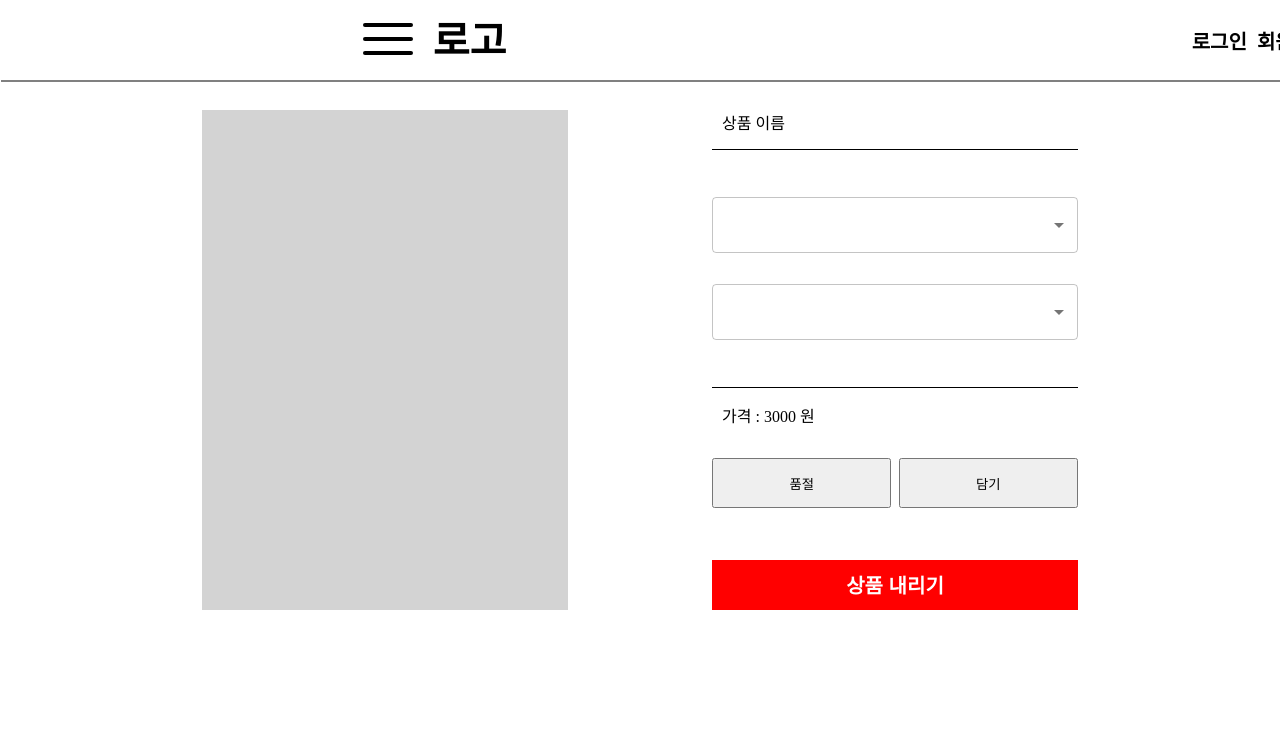
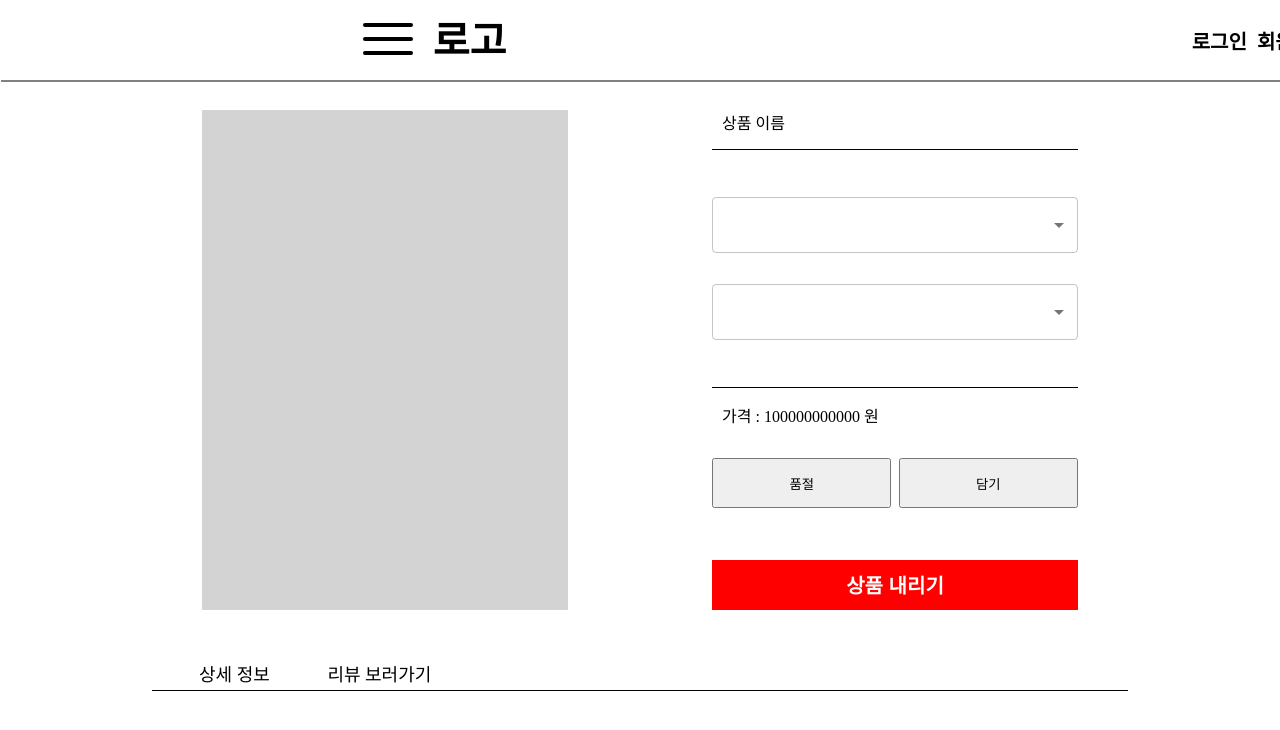
Before and after one commit to kangdokyoung/shoppingMall, a React app: page /detailGoods in a window 1280 px wide. Shown: the top 730 px of the page. Built offline with nearby package versions, Linux system fonts and the light colour scheme.

Commit message:
제품 상세보기 페이지 진행중

```diff
--- a/src/component/detailGoods/DetailGoods.tsx
+++ b/src/component/detailGoods/DetailGoods.tsx
@@ -8,6 +8,8 @@ const Scontainer = styled.div`
   display: flex;
   flex-direction: column;
   align-items: center;
+  justify-content: center;
+
   width: 100%;
   padding: 30px;
 `;
@@ -83,10 +85,42 @@ const SdeleteGoodsBtn = styled.button`
   font-size: 20px;
 `;
 
+const SgoodsDetailContainer = styled.div`
+  width: 100%;
+  display: flex;
+  flex-direction: column;
+  align-items: center;
+  justify-content: space-between;
+  margin-top: 50px;
+`;
+
+const StitleBox = styled.div`
+  padding-left: 10px;
+  border-bottom: 1px solid black;
+  margin-bottom: 10px;
+  display: flex;
+  width: 80%;
+  justify-content: left;
+`;
+
+const Stitle = styled.div`
+  width: 15%;
+  height: 30px;
+  text-align: center;
+  font-size: 18px;
+  transition: all 0.1s;
+  overflow: hidden;
+  :hover {
+    transform: translateY(-5px);
+    border: 1px solid black;
+    box-shadow: 1px 2px grey;
+  }
+`;
+
 const DetailGoods: React.FC = () => {
   const [option1, setOption1] = useState("");
   const [option2, setOption2] = useState("");
-  const [price, setPrice] = useState(3000);
+  const [price, setPrice] = useState(100000000000);
   const [sold, setSold] = useState(false);
 
   return (
@@ -99,8 +133,6 @@ const DetailGoods: React.FC = () => {
           <SgoodsName>상품 이름</SgoodsName>
           <FormControl fullWidth>
             <Select
-              labelId="demo-simple-select-label"
-              id="demo-simple-select"
               value={option1}
               onChange={(e) => setOption1(e.target.value)}
               displayEmpty
@@ -113,8 +145,6 @@ const DetailGoods: React.FC = () => {
           </FormControl>
           <FormControl fullWidth>
             <Select
-              labelId="demo-simple-select-label"
-              id="demo-simple-select"
               value={option2}
               onChange={(e) => setOption2(e.target.value)}
               displayEmpty
@@ -139,6 +169,12 @@ const DetailGoods: React.FC = () => {
           <SdeleteGoodsBtn>상품 내리기</SdeleteGoodsBtn>
         </SgoodsInfoContainer>
       </SgoodsContainer>
+      <SgoodsDetailContainer>
+        <StitleBox>
+          <Stitle>상세 정보</Stitle>
+          <Stitle>리뷰 보러가기</Stitle>
+        </StitleBox>
+      </SgoodsDetailContainer>
     </Scontainer>
   );
 };
```
